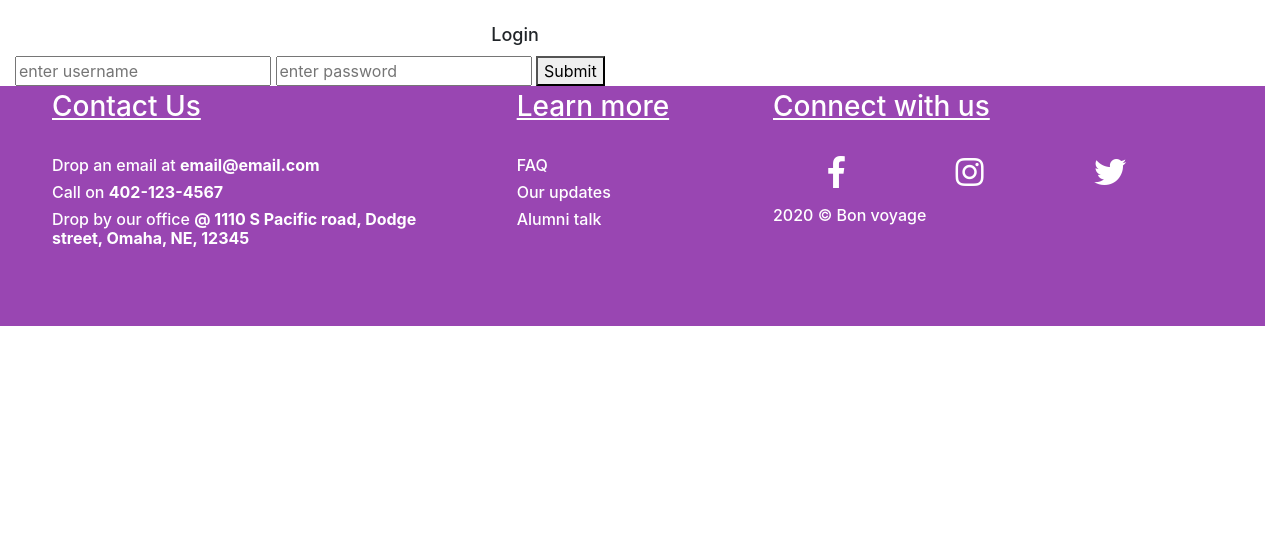
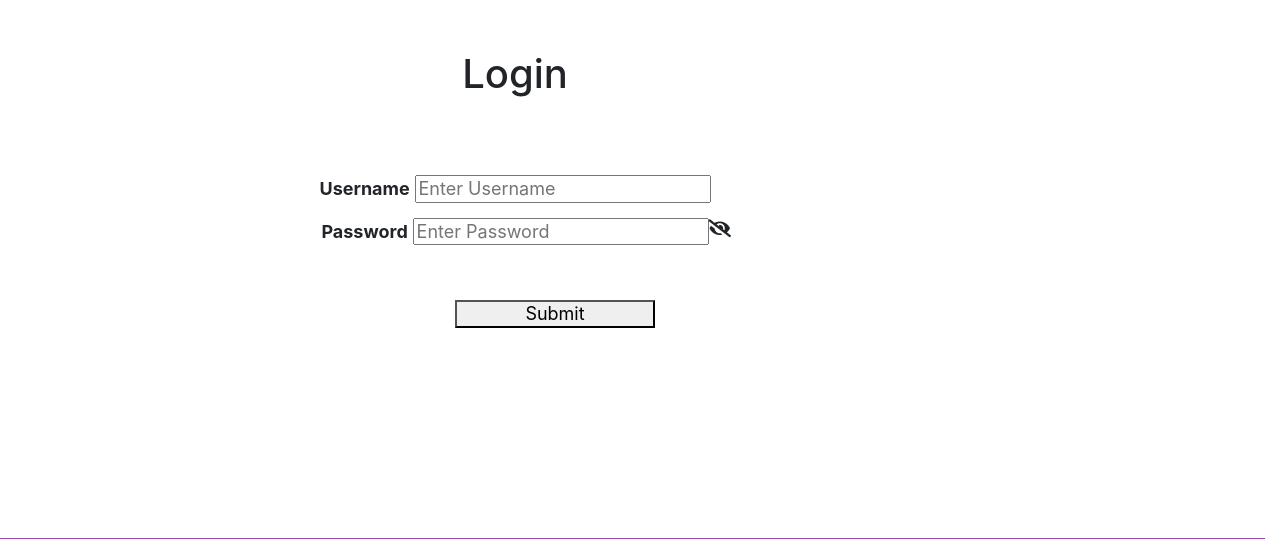
Before and after one commit to Santhosh417/8210T5app-ncavas, a Django app: page /users/login/ in a window 1280 px wide. Shown: the part 160-699 px from the top of the page. Before the commit the page ends 486 px from the top, so only its background shows below. Run offline with Django 3.2, Linux system fonts and the light colour scheme; some libraries are stand-ins or nearby versions.

Commit message:
Updated the login.html

```diff
--- a/nca/templates/registration/login.html
+++ b/nca/templates/registration/login.html
@@ -1,16 +1,62 @@
-<!DOCTYPE html>
+<!doctype html>
 <html lang="en">
+<head>
+    <style>
+        .card form {
+            max-width: 100%; /* Handles the responsive part, it will cause your form to scale with a max-width of 100% */
+            margin: auto;
+        }
+    </style>
+</head>
 
 {% extends 'base.html' %}
 {% block content %}
-    <h1 class="headings">Login</h1>
+    <h2>Login</h2>
+    <div class="input-box"></div>
         <form method="post" >
         {% csrf_token %}
             {{ error }}
-        <input type="text" name='username' placeholder="enter username" required/>
-            <input type="text" name='password' placeholder="enter password" required/>
-        <button type="submit">Submit</button>
+        <h1><label for="uname"><b>Username</b></label>
+{#        <i class="fa fa-envelope-o"></i>#}
+        <input type="text" placeholder="Enter Username" name="uname" required></h1>
+
+        <h1><label for="psw"><b>Password</b></label>
+{#        <i class="fa fa-key"></i>#}
+        <input type="password" placeholder="Enter Password" id="myInput" name="psw" required>
+        <span class="eye" onclick="myFunction()">
+            <i id="hide1" class="fa fa-eye"></i>
+            <i id="hide2" class="fa fa-eye-slash"></i>
+        </span>
+        </h1>
+{#        <input type="text" name='username' placeholder="enter username" required/>#}
+{#        <input type="text" name='password' placeholder="enter password" required/>#}
+        <h1><button type="submit" class="login-btn">Submit</button></h1>
       </form>
+
+    <script>
+    function myFunction(){
+        var x= document.getElementById("myInput");
+        var y= document.getElementById("hide1");
+        var z= document.getElementById("hide2");
+
+        if(x.type =='password'){
+            x.type="text";
+            y.style.display="block";
+            z.style.display="none";
+        }
+        else{
+            x.type="password";
+            y.style.display="none";
+            z.style.display="block";
+
+        }
+
+    }
+
+    </script>
 {% endblock %}
 
 </html>
+
+
+---------------Update-------------
```
